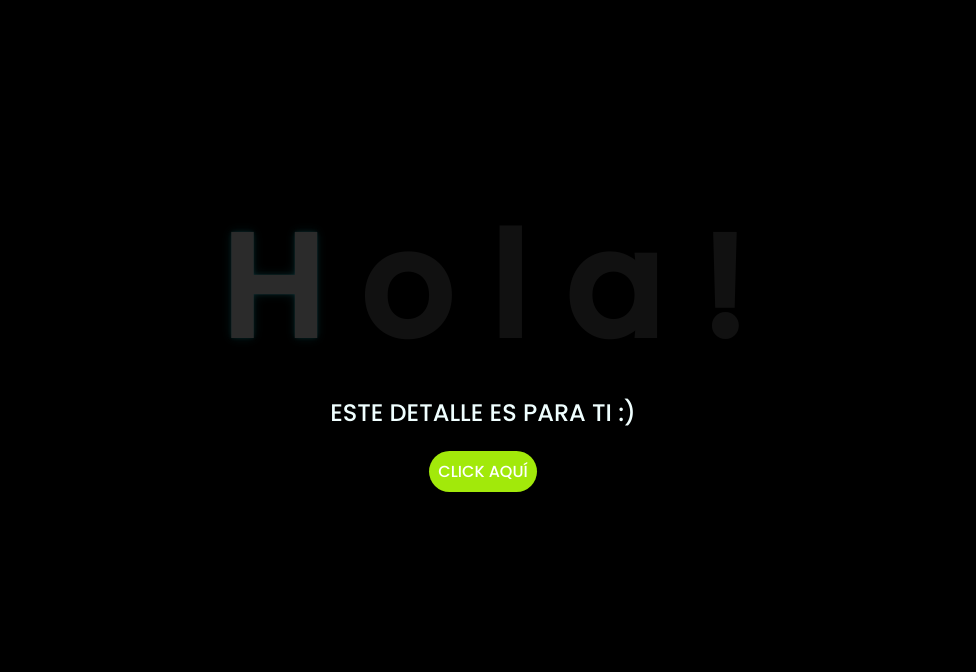
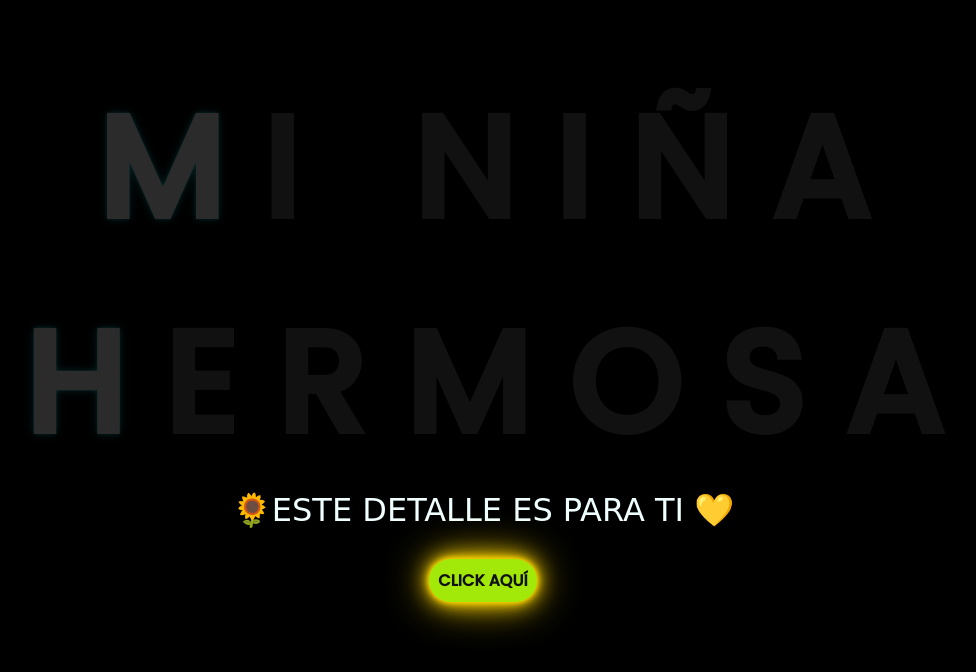
Before and after one commit to pukarumi23/PARA_MI_PEQUE-A_Cecilia, a plain HTML site: page index.html in a window 1280 px wide. Shown: the whole page, without its empty margins (165-1141 px from the left). Drawn offline with Linux system fonts and the light colour scheme.

Commit message:
Add files via upload

```diff
--- a/index.html
+++ b/index.html
@@ -12,18 +12,30 @@
 
 <body>
     <div class="greetings">
-        <span>H</span>
-        <span>o</span>
-        <span>l</span>
-        <span>a</span>
-        <span>!</span>
+    <span>M</span>
+    <span>I</span>
+    <span>&nbsp;</span>
+    <span>N</span>
+    <span>I</span>
+    <span>Ñ</span>
+    <span>A</span>
     </div>
-    <div class="description">
-        <span>ESTE DETALLE ES PARA TI :)</span>
-    </div>
+
+    <div class="greetings">
+    <span>H</span>
+    <span>E</span>
+    <span>R</span>
+    <span>M</span>
+    <span>O</span>
+    <span>S</span>
+    <span>A</span>
+</div>
+<div class="description">
+    <span class="fuente-especial">🌻ESTE DETALLE ES PARA TI 💛</span>
+</div>
     <div class="button">
         <button class="botones">
-            <a href="flower.html" style="color: #fff;">CLICK AQUÍ</a>
+            <a href="flower.html" class="neon-btn">CLICK AQUÍ</a>
         </button>
     </div>
 
```
